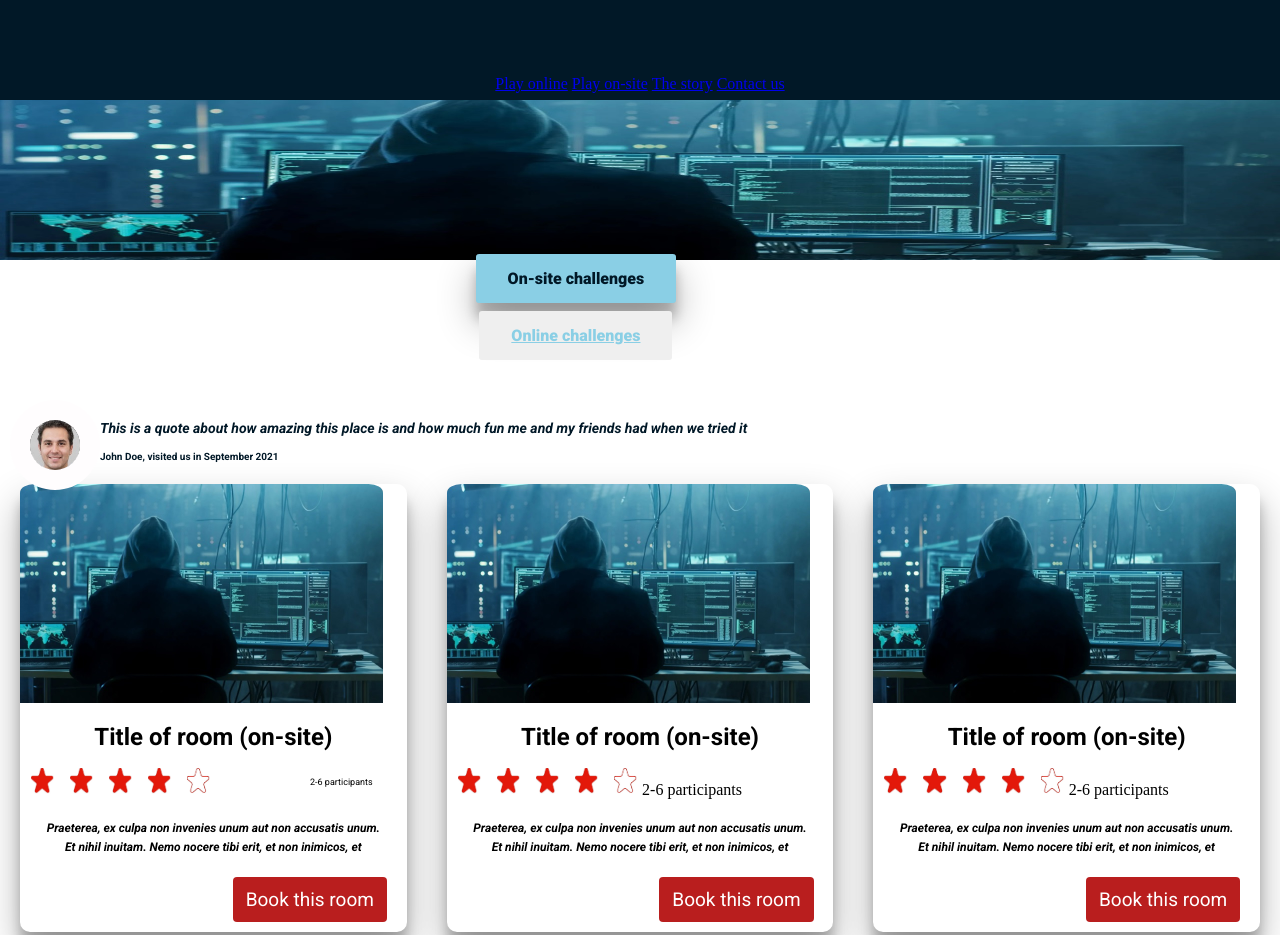
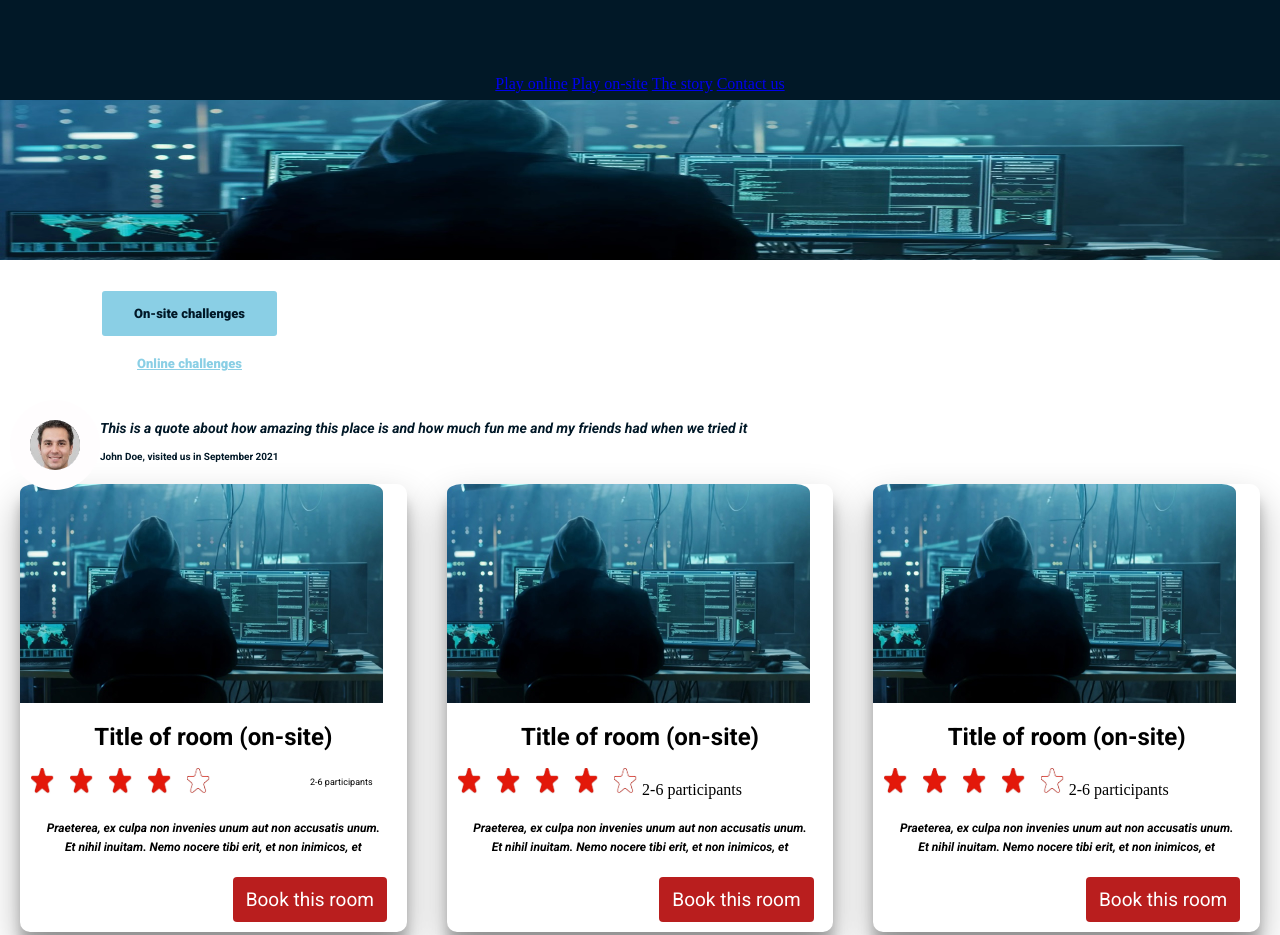
Before and after one commit to Willi86/Escape-Room, a plain HTML site: page index.html in a window 1280 px wide. Shown: the top 935 px of the page. Drawn offline with Linux system fonts and the light colour scheme.

Commit message:
small changes in CSS big change to the website look

```diff
--- a/style.css
+++ b/style.css
@@ -127,7 +127,8 @@ li {
     flex-direction: column;
     justify-content: center;
     align-items: center;
-    left: 37%;
+    left: 60px;
+    margin: 40px;
 }
 .header-btn2 {
     font-family: Roboto;
@@ -139,23 +140,22 @@ li {
     text-align: center;
     text-decoration: none;
     display: inline-block;
-    font-size: 16px;
+    font-size: 13px;
     font-weight: 800;
     border-radius: 3px;
-    margin: 4px 2px;
-    box-shadow: rgba(0, 0, 0, 0.3) 0px 19px 38px, rgba(0, 0, 0, 0.22) 0px 15px 12px;
+    margin:1px 2px;
+    /*box-shadow: rgba(0, 0, 0, 0.3) 0px 19px 38px, rgba(0, 0, 0, 0.22) 0px 15px 12px;*/
 }
 .header-btn{
     font-family: Roboto;
-
-    background-color: none;
+    background: none;
     border: none;
     color: #8acfe5;
     padding: 15px 32px;
     text-align: center;
     text-decoration:underline;
     display: inline-block;
-    font-size: 16px;
+    font-size: 13px;
     font-weight: 800;
     border-radius: 3px;
     margin: 4px 2px;
```
